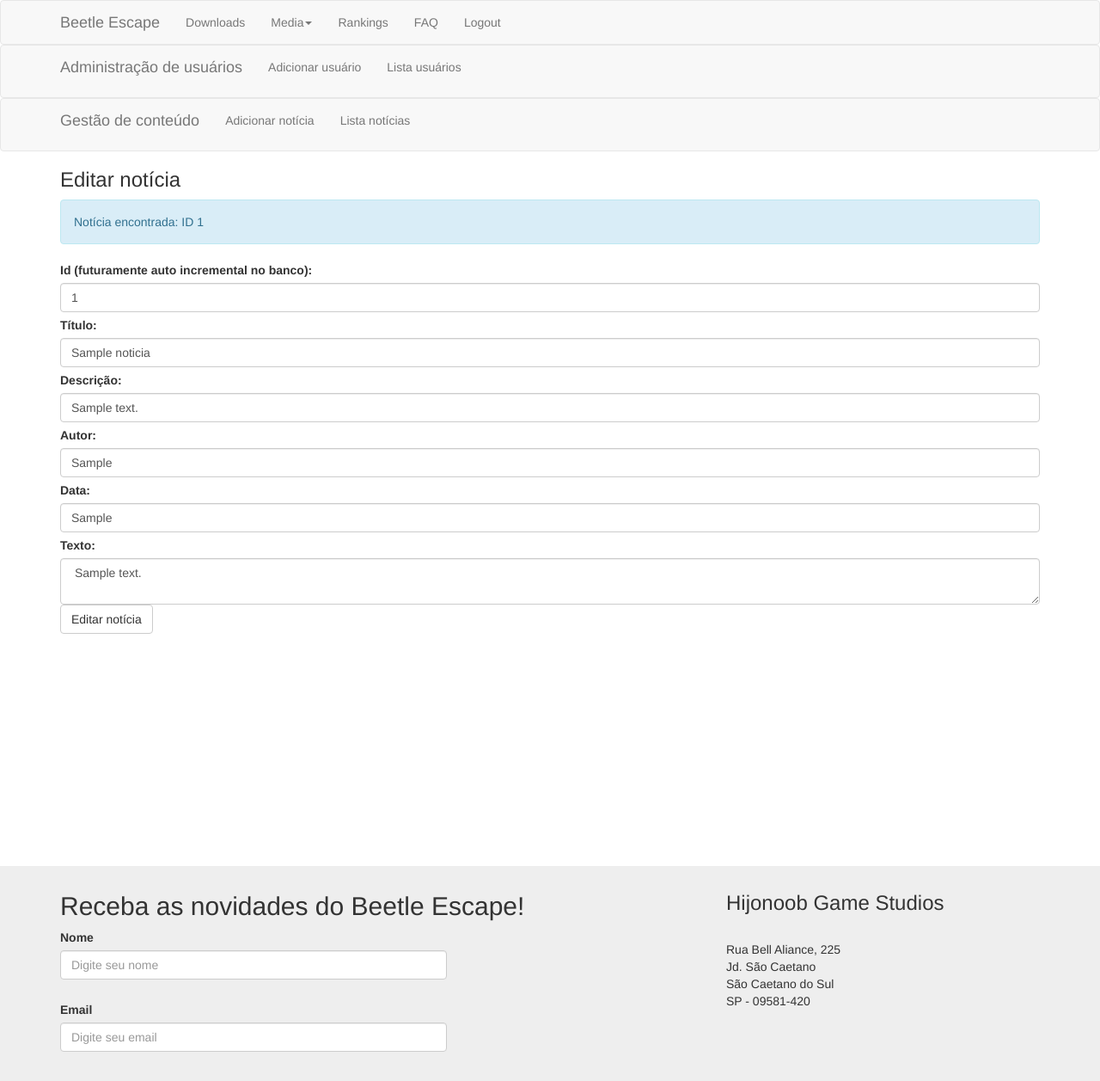
After one commit to hijonoob/beetleescape-site, a PHP site: page /editanoticia.php?id=1 in a window 1280 px wide. The commit adds this page. Shown: the whole page at 86% size. Run offline with PHP 8.4, Linux system fonts and the light colour scheme; a user stored in the database is signed in; tables that the repository leaves empty hold one stand-in row (values such as "Sample post"); some libraries are stand-ins or nearby versions.

Commit message:
CRUD de notícias criado

```diff
--- a/adicionanoticia.php
+++ b/adicionanoticia.php
@@ -2,7 +2,6 @@
 	include 'templates/header.php';
 	include 'templates/checagestor.php';
 ?>
-<!-- //TODO checar login e permissão 3 -->
 		  	<div class="container">
 			<h3> Criar nova notícia </h3>
 
--- a/adicionausuario.php
+++ b/adicionausuario.php
@@ -2,7 +2,6 @@
 	include 'templates/header.php';
 	include 'templates/checaadmin.php';
 ?>
-<!-- //TODO checar login e permissão 3 -->
 		  	<div class="container">
 			<h3> Criar novo usuário </h3>
 
--- a/deletausuario.php
+++ b/deletausuario.php
@@ -2,7 +2,6 @@
 	include 'templates/header.php';
 	include 'templates/checaadmin.php';
 ?>
-<!-- //TODO checar login e permissão 3 -->
 		  	<div class="container">
 			<h3> Remoção de usuário </h3>
 			<?php
--- /dev/null
+++ b/editanoticia.php
@@ -0,0 +1,65 @@
+<?php
+	include 'templates/header.php';
+	include 'templates/checagestao.php';
+?>
+		  	<div class="container">
+			<h3> Editar notícia </h3>
+
+			<?php
+				include 'restrito/conexao.php';
+				$id = htmlspecialchars($_GET["id"]);
+				if($usuario){
+					if ($sql = $conexao->prepare("SELECT titulo, descricao, autor, data, texto FROM noticias WHERE id = ?")) {
+						$sql->bind_param('i', $id);
+						$sql->execute();
+						$sql->bind_result($titulo, $descricao, $autor, $data, $texto);
+						$idAntiga = $id;
+						$sql->fetch();
+						if ($titulo == ''){
+							echo "<div class='alert alert-info'> Notícia não encontrada </div>";
+						} else {
+							echo "<div class='alert alert-info'> Notícia encontrada: ID ". $id . "</div>";
+						}
+						$sql->close();
+					}
+				}
+
+				if( isset( $_POST['editar'] ) ):
+					$titulo = $_POST['titulo'];
+					$descricao = $_POST['descricao'];
+					$autor = $_POST['autor'];
+					$data = $_POST['data'];
+					$texto = $_POST['texto'];
+
+					if ($id=='' || $titulo=='' || $descricao=='' || $autor=='' || $data=='' || $texto=='') {
+						echo "<div class='alert alert-info'> Todos os campos devem ser preenchidos. </div>";
+					} else {
+						$param = $conexao->prepare("UPDATE noticias SET id = ?, titulo = ?,descricao = ?, autor = ?, data = ?, texto = ? WHERE id = ?");
+						$param->bind_param('isssssi', $id, $titulo, $descricao, $autor, $data, $texto, $idAntiga);
+						if ($param->execute()) {
+							echo "<div class='alert alert-info'> Alteração efetuada com sucesso. </div>";
+							$param->close();
+						}
+					}
+				endif;
+			?>
+
+			<form action="" method="POST">
+				<label for="id"> Id (futuramente auto incremental no banco): </label>
+					<input type="text" placeholder="id" class="form-control" name="id" value=<?php echo "'". $id . "'"; ?> />
+				<label for="titulo"> Título: </label>
+					<input type="text" placeholder="título da notícia" class="form-control" name="titulo" value=<?php echo "'". $titulo . "'"; ?> />
+				<label for="descricao"> Descrição: </label>
+					<input type="text" placeholder="descrição da notícia" class="form-control" name="descricao" value=<?php echo "'". $descricao . "'"; ?> />
+				<label for="autor"> Autor: </label>
+					<input type="text" placeholder="autor da notícia" class="form-control" name="autor" value=<?php echo "'". $autor . "'"; ?> />
+				<label for="data"> Data: </label>
+					<input type="text" placeholder="data da notícia" class="form-control" name="data" value=<?php echo "'". $data . "'"; ?> />
+				<label for="texto"> Texto: </label>
+					<textarea class="form-control" name="texto" placeholder="texto da notícia"> <?php echo $texto; ?> </textarea>
+
+				<input type="submit" name="editar" value="Editar notícia" class="btn btn-default" />
+			</form>
+		</div>
+
+<?php include 'templates/footer.php' ?>
--- a/editausuario.php
+++ b/editausuario.php
@@ -2,7 +2,6 @@
 	include 'templates/header.php';
 	include 'templates/checaadmin.php';
 ?>
-<!-- //TODO checar login e permissão 3 -->
 		  	<div class="container">
 			<h3> Editar usuário </h3>
 
--- a/listausuario.php
+++ b/listausuario.php
@@ -2,7 +2,6 @@
 	include 'templates/header.php';
 	include 'templates/checaadmin.php';
 ?>
-<!-- //TODO checar login e permissão 3 -->
 		  	<div class="container">
 			<h3> Lista usuários </h3>
 			<table class="table table-striped" width="647">
```
Also changed, not shown: deletanoticia.php (added, +36 -0 lines), listanoticia.php (added, +36 -0 lines).
